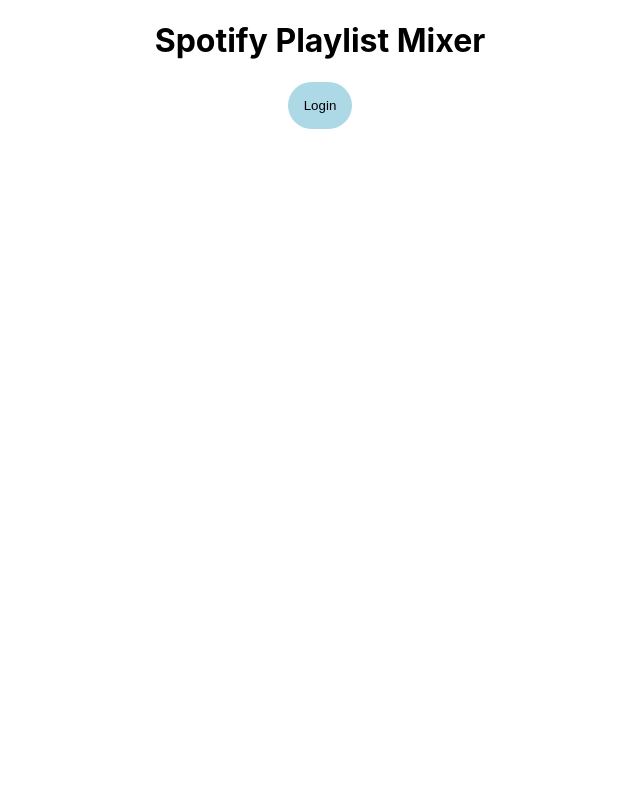
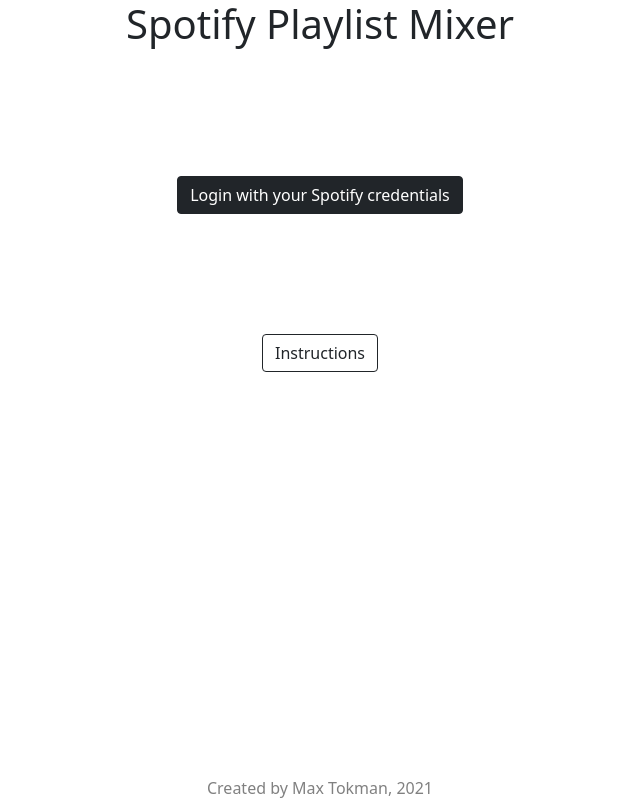
Before and after one commit to maximetokman/spotify-playlist-mixer, a React (Create React App) app in the folder frontend/: page / in a window 1280 px wide. Shown: the whole page, without its empty margins (320-960 px from the left). Built offline with nearby package versions, Linux system fonts and the light colour scheme.

Commit message:
Bootstrap UI, error guidance

```diff
--- a/frontend/package.json
+++ b/frontend/package.json
@@ -6,7 +6,9 @@
     "@testing-library/jest-dom": "^5.16.1",
     "@testing-library/react": "^11.2.7",
     "@testing-library/user-event": "^12.8.3",
+    "bootstrap": "^5.1.3",
     "react": "^17.0.2",
+    "react-bootstrap": "^2.0.4",
     "react-dom": "^17.0.2",
     "react-router": "^6.1.1",
     "react-scripts": "4.0.3",
--- a/frontend/src/App.css
+++ b/frontend/src/App.css
@@ -38,27 +38,23 @@
 }
 
 #playlist-input {
-  margin-top: 2em;
   width: 20%;
   text-align: center;
+  margin: 2em auto;
 }
 
-#create-button {
-  margin-top: 2em;
+#login-button Button {
+  margin-top: 15vh;
 }
 
-#create-button button {
-  background-color: greenyellow;
-  border-radius: 25px;
-  padding: 16px;
-  border: none;
-  cursor: pointer;
+#about-button Button {
+  margin-top: 15vh;
 }
 
-#login-button button {
-  background-color: lightblue;
-  border-radius: 25px;
-  padding: 16px;
-  border: none;
-  cursor: pointer;
+#footer {
+  position: absolute;
+  bottom: 0;
+  text-align: center;
+  width: 100%;
+  color: gray;
 }
--- a/frontend/src/Mixer.js
+++ b/frontend/src/Mixer.js
@@ -1,19 +1,27 @@
-import React from 'react'
+import React from 'react';
+import {
+    Button,
+    Modal,
+    Spinner,
+    Form,
+} from 'react-bootstrap';
 
 class Mixer extends React.Component {
     constructor(props) {
         super(props);
         // this.backendHost = "http://127.0.0.1:5000/"
         this.backendHost = "https://api.spotifymix.com/";
-        // this.frontendHost = "http://localhost:3000/";
-        this.frontendHost = "https://spotifymix.com/";
+        this.frontendHost = "http://localhost:3000/";
+        // this.frontendHost = "https://spotifymix.com/";
         this.state = {
             playlists: [],
             selectedPlaylists: [],
-            newPlaylist: "New Playlist",
-
+            newPlaylist: null,
             creating: false,
             accessToken: null,
+            showModal: false,
+            nameValid: true,
+            selectionValid: true,
         };
     }
 
@@ -48,6 +56,7 @@
     updatePlaylistName = (e) => {
         this.setState({
             newPlaylist: e.target.value,
+            nameValid: e.target.value.length > 0,
         });
     }
 
@@ -68,6 +77,13 @@
     }
 
     createPlaylist = () => {
+        if (!this.state.newPlaylist?.length > 0 || !(this.state.selectedPlaylists?.length >= 2)) {
+            this.setState({
+                nameValid: this.state.newPlaylist?.length > 0,
+                selectionValid: this.state.selectedPlaylists?.length >= 2,
+            });
+        }
+        else {
             this.setState({
                 creating: true,
             });
@@ -92,9 +108,16 @@
                 })
                 .catch(e => console.log(e));
         }
+    }
 
     generatePlaylists = () => {
         var queryUrl = this.backendHost + "get-playlists";
+        var loadingPlaylists = (
+            <Spinner animation='grow'/>
+        )
+        this.setState({
+            playlists: loadingPlaylists,
+        });
         fetch(queryUrl, {
             method: "POST",
             headers: {
@@ -106,10 +129,12 @@
         })
             .then(response => response.json())
             .then(json => {
+                console.log(json);
                 var playlists = Object.keys(json).map(id =>
                     <div>
-                        <input
-                        type="checkbox"
+                        <Form.Check
+                        type='checkbox'
+                        inline
                         id={id}
                         onClick={() => {
                             var updatedSelection = this.state.selectedPlaylists;
@@ -118,10 +143,11 @@
                                 updatedSelection.concat(id)
                             this.setState({
                                 selectedPlaylists: updatedSelection,
+                                selectionValid: updatedSelection.length >= 2,
                             });
                         }}
+                        label={json[id]}
                         />
-                        <label for={id}>{json[id]}</label>
                     </div>
                 );
                 this.setState({
@@ -131,6 +157,13 @@
             .catch(e => console.log(e));
     }
 
+    toggleModal = (action=null) => {
+        const { showModal } = this.state;
+        this.setState({
+            showModal: action == null ? !showModal : action,
+        });
+    }
+
     render() {
         return (
             <div>
@@ -138,30 +171,66 @@
                     Spotify Playlist Mixer
                 </h1>
                 {this.state.accessToken ?
-                <div>
+                <Form>
                     {this.state.playlists}
-                    <input
-                    id="playlist-input"
-                    type="text"
+                    <Form.Group id="playlist-input">
+                        <Form.Control
                         placeholder='Enter a new playlist name'
                         onChange={this.updatePlaylistName}
+                        isInvalid={!this.state.nameValid || !this.state.selectionValid}
                         />
-                    <div id='create-button'>
-                        <button
+                        <Form.Control.Feedback
+                        type='invalid'
+                        >
+                            {!this.state.nameValid && <p>Please enter a new playlist name.</p>}
+                            {!this.state.selectionValid && <p>Please select at least 2 playlists.</p>}
+                        </Form.Control.Feedback>
+                    </Form.Group>
+                    <Button
+                    variant='dark'
                     disabled={this.state.creating}
-                        onClick={this.createPlaylist}>
-                            Create Playlist
-                        </button>
-                    </div>
-                </div> :
+                    onClick={this.createPlaylist}
+                    >
+                        {this.state.creating ?
+                        <Spinner animation='border' size='sm'/> :
+                        'Create Playlist'
+                        }
+                    </Button>
+                </Form> :
+                <div>
                     <div id="login-button">
-                    <button
+                        <Button
+                        variant='dark'
                         onClick={this.authenticateUser}
                         >
-                        Login
-                    </button>
+                            Login with your Spotify credentials
+                        </Button>
+                    </div>
+                    <div id="about-button">
+                        <Button variant="outline-dark" onClick={this.toggleModal}>
+                            Instructions
+                        </Button>
+                        <Modal show={this.state.showModal} onHide={() => this.toggleModal(false)}>
+                            <Modal.Header closeButton>
+                                <Modal.Title>Instructions</Modal.Title>
+                            </Modal.Header>
+                            <Modal.Body>
+                                Log in with your Spotify credentials. Then, pick at least 2 playlists to
+                                mix together. Enter a name for your new playlist and wait a few seconds
+                                for your new playlist to be visible in your Spotify account.
+                            </Modal.Body>
+                            <Modal.Footer>
+                                <Button variant="secondary" onClick={() => this.toggleModal(false)}>
+                                    Close
+                                </Button>
+                            </Modal.Footer>
+                        </Modal>
+                    </div>
                 </div>
                 }
+                <div id='footer'>
+                    Created by Max Tokman, 2021
+                </div>
             </div>
         )
     }
--- a/frontend/src/index.js
+++ b/frontend/src/index.js
@@ -3,6 +3,7 @@
 import './index.css';
 import App from './App';
 import reportWebVitals from './reportWebVitals';
+import 'bootstrap/dist/css/bootstrap.min.css'
 
 ReactDOM.render(
   <React.StrictMode>
```
Also changed, not shown: 1 other file (tests, documents, lock files or other folders). Lines whose indentation alone changed are shown as unchanged.
